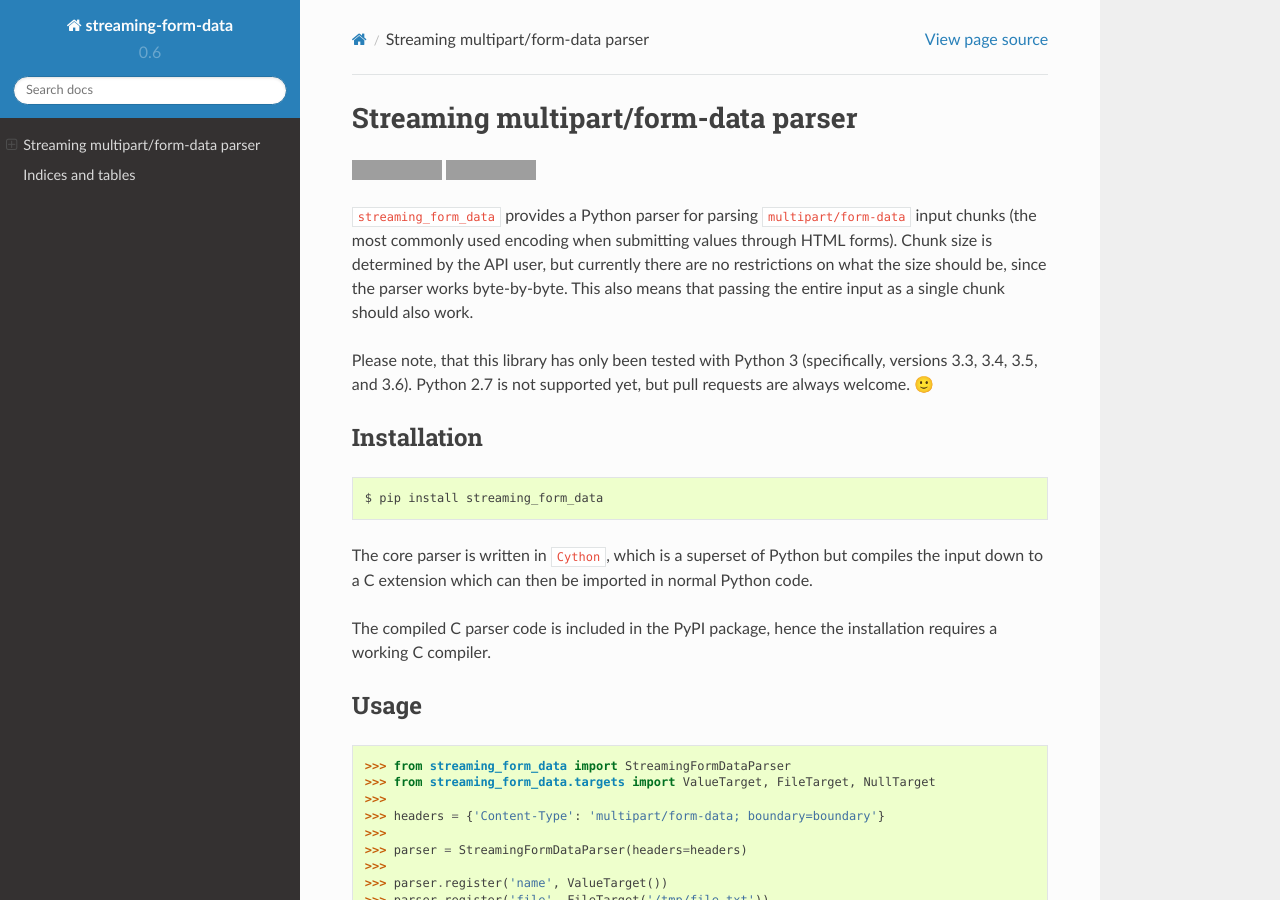
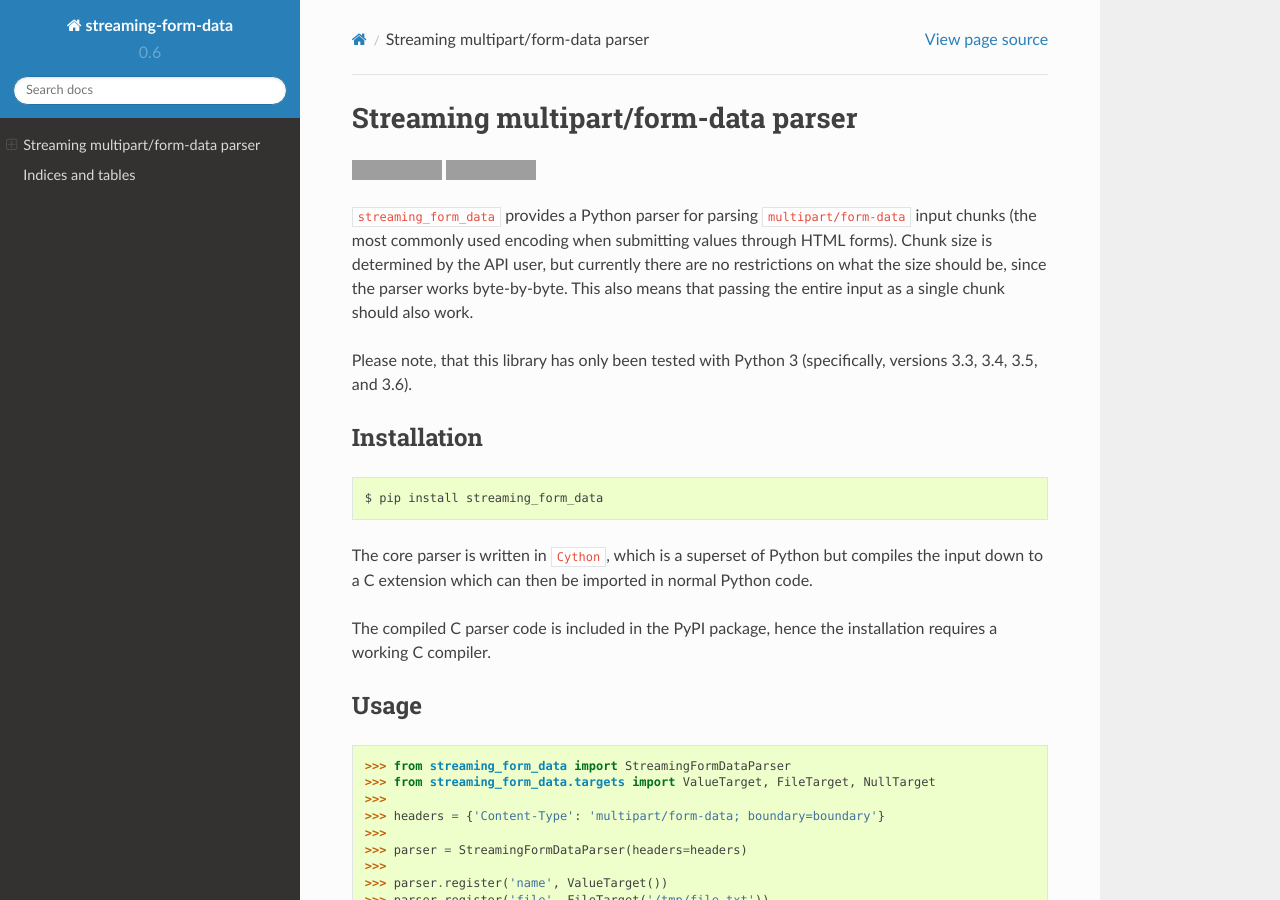
Before and after one commit to siddhantgoel/streaming-form-data, a Sphinx documentation site: the page built from docs/index.rst, in a window 1280 px wide and 900 px high. Built offline with Sphinx 7.4.7 and the Read the Docs theme 2.0.0, drawn with Linux system fonts in a browser that asks for light colours; grey boxes are pictures that could not be loaded.

Commit message:
remove python 2.7 note from docs/readme

```diff
--- a/README.rst
+++ b/README.rst
@@ -33,8 +33,7 @@
 define a :code:`data_received` function.
 
 Please note, that this library has only been tested with Python 3 (specifically,
-versions 3.3, 3.4, 3.5, and 3.6). Python 2.7 is not supported yet, but pull
-requests are always welcome!
+versions 3.3, 3.4, 3.5, and 3.6).
 
 Installation
 ------------
--- a/docs/index.rst
+++ b/docs/index.rst
@@ -16,8 +16,7 @@
 single chunk should also work.
 
 Please note, that this library has only been tested with Python 3 (specifically,
-versions 3.3, 3.4, 3.5, and 3.6). Python 2.7 is not supported yet, but pull
-requests are always welcome. 🙂
+versions 3.3, 3.4, 3.5, and 3.6).
 
 Installation
 ------------
```
